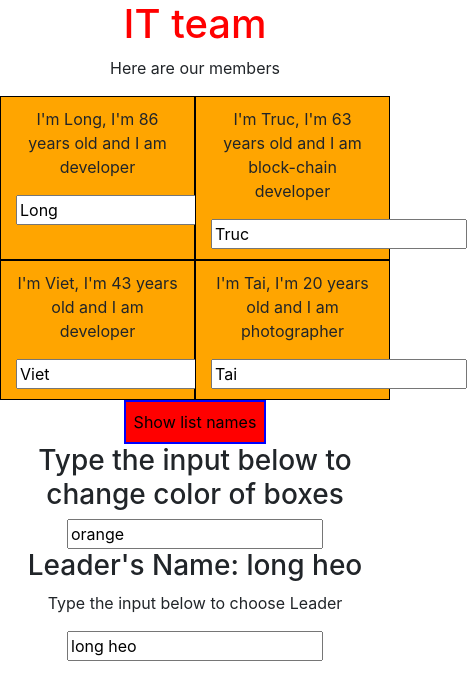
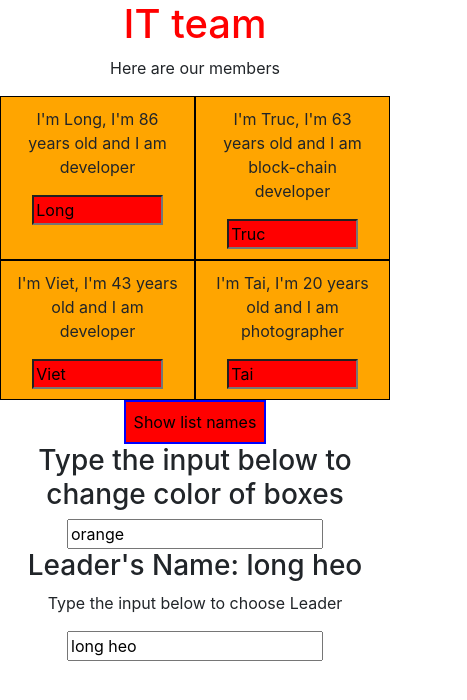
Before and after one commit to trlong357/React, a React (Create React App) app: page / in a window 390 px wide. Both pictures are taken after a click on the button "Show list names". Shown: the top 700 px of the page, 467 px wide, since content can reach past the window. Built offline with nearby package versions, Linux system fonts and the light colour scheme.

Commit message:
69. Using Radium for Media Queries

```diff
--- a/src/App.js
+++ b/src/App.js
@@ -2,7 +2,7 @@ import "./App.css";
 import Person from "./Person/Person";
 import { Component } from "react";
 import "bootstrap/dist/css/bootstrap.min.css";
-import Radium from "radium";
+import Radium, { StyleRoot } from "radium";
 
 class App extends Component {
   state = {
@@ -171,6 +171,7 @@ class App extends Component {
     }
     // ----
     return (
+      <StyleRoot>
         <div className="App container">
           <h1 className={classes}>IT team</h1>
           <p>Here are our members</p>
@@ -203,6 +204,7 @@ class App extends Component {
             value={this.state.tempName}
           ></input>
         </div>
+      </StyleRoot>
     );
   }
 }
--- a/src/Person/Person.js
+++ b/src/Person/Person.js
@@ -6,13 +6,19 @@ class Person extends Component {
   state = {
     show: true,
   };
-
   toggle = () => {
     let currentShow = this.state.show;
     this.setState({ show: !currentShow });
   };
 
   render() {
+    const adjInput = {
+      "@media (max-width: 460px)": {
+        backgroundColor: "red",
+        width: "80%",
+      },
+    };
+
     let showPerson = (
       <div>
         <p>
@@ -21,6 +27,7 @@ class Person extends Component {
         </p>
         <p>{this.props.children}</p>
         <input
+          style={adjInput}
           type="text"
           onChange={this.props.changed}
           value={this.props.name}
```
Also changed, not shown: 1 other file (tests, documents, lock files or other folders). Lines whose indentation alone changed are shown as unchanged.
